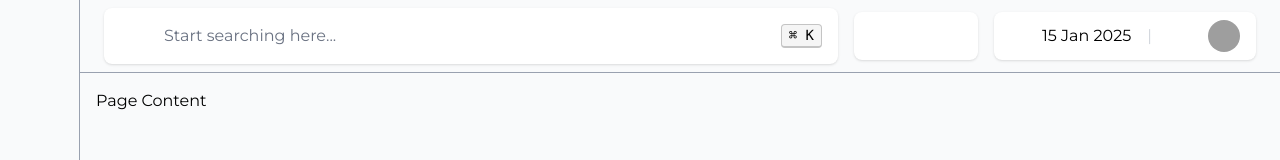
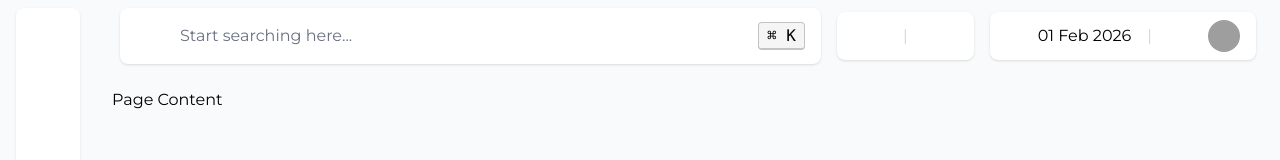
Before and after one commit to Polqt/iComplain, a SvelteKit app in the folder frontend/: page /student/dashboard in a window 1280 px wide. Shown: the top 160 px of the page. Built offline with nearby package versions, Linux system fonts and the light colour scheme; grey boxes are pictures that could not be loaded; some icons are missing.

Commit message:
chore: add formattedDate utility and update changes in layouts by adding

```diff
--- a/frontend/src/components/layout/AdminLayout.svelte
+++ b/frontend/src/components/layout/AdminLayout.svelte
@@ -1,6 +1,7 @@
 <script lang="ts">
   import Icon from "@iconify/svelte";
   import { onMount } from "svelte";
+  import { formattedDate } from "../../utils/date.ts";
 
   let showModal: boolean = false;
 
@@ -113,7 +114,7 @@
                   width="20"
                   height="20"
                 />
-                <span class="text-base font-medium">15 Jan 2025</span>
+                <span class="text-base font-medium">{formattedDate}</span>
                 <span class="mx-1 text-gray-300">|</span>
                 <Icon icon="lucide:bell" width="20" height="20" />
                 <div class="avatar">
--- a/frontend/src/components/layout/StudentLayout.svelte
+++ b/frontend/src/components/layout/StudentLayout.svelte
@@ -1,6 +1,7 @@
 <script lang="ts">
   import Icon from "@iconify/svelte";
   import { onMount } from "svelte";
+  import { formattedDate } from "../../utils/date.ts";
 
   let showModal: boolean = false;
 
@@ -19,23 +20,30 @@
     window.addEventListener("keydown", handleKeyDown);
   });
 
-  const navigation = [
+  const items = [
     {
-      name: "Dashboard",
-      icon: "mdi:view-dashboard-outline",
-      href: "/dashboard",
+      name: "Home",
+      icon: "lucide:home",
+      href: "/student/dashboard",
     },
-    { name: "Reports", icon: "mdi:file-document-outline", href: "/reports" },
-    { name: "Settings", icon: "mdi:cog-outline", href: "/settings" },
+    { name: "Tickets", icon: "lucide:ticket", href: "/tickets" },
+    { name: "Notifications", icon: "lucide:bell", href: "/notifications" },
+    { name: "History", icon: "lucide:clock", href: "/history" },
   ];
+
+  const profileItem = {
+    name: "Profile",
+    icon: "lucide:user-circle",
+    href: "/profile",
+  };
 </script>
 
 <div class="min-h-screen flex flex-col w-full bg-gray-50">
-  <aside>
-    <div class="drawer lg:drawer-open">
+  <aside class="h-screen">
+    <div class="drawer lg:drawer-open h-screen">
       <input id="my-drawer-3" type="checkbox" class="drawer-toggle" />
       <div class="drawer-content">
-        <nav class="navbar w-full border-b border-gray-400">
+        <nav class="navbar w-full">
           <label for="my-drawer-3" class="btn btn-square btn-ghost lg:hidden">
             <Icon icon="lucide:sidebar-open" width="24" height="24" />
           </label>
@@ -51,7 +59,7 @@
                   on:click={closeModal}
                   aria-label="Close"
                 >
-                  <Icon icon="lucide:x" width="20" height="20" />
+                  <Icon icon="lucide:x" width="16" height="16" />
                 </button>
                 <h2 class="text-xl font-bold mb-4">Search</h2>
                 <input
@@ -82,7 +90,7 @@
                     placeholder="Start searching here..."
                     class="flex-1 bg-transparent outline-none border-none focus:ring-0"
                   />
-                  <kbd class="kbd">⌘ K</kbd>
+                  <kbd class="kbd sm:kbd-xs lg:kbd-lg md:kbd-md">⌘ K</kbd>
                 </label>
               </div>
 
@@ -96,6 +104,7 @@
                 >
                   <Icon icon="lucide:moon" width="20" height="20" />
                 </button>
+                <span class="text-gray-300">|</span>
                 <button
                   aria-label="sun"
                   type="button"
@@ -113,7 +122,7 @@
                   width="20"
                   height="20"
                 />
-                <span class="text-base font-medium">15 Jan 2025</span>
+                <span class="text-base font-medium">{formattedDate}</span>
                 <span class="mx-1 text-gray-300">|</span>
                 <Icon icon="lucide:bell" width="20" height="20" />
                 <div class="avatar">
@@ -133,19 +142,33 @@
         <div class="p-4">Page Content</div>
       </div>
 
-      <div class="drawer-side">
+      <div class="drawer-side px-2 py-2 mx-2">
         <label
           for="my-drawer-3"
           aria-label="close sidebar"
           class="drawer-overlay"
         ></label>
         <ul
-          class="menu bg-gray-50 min-h-full w-20 p-4 border-r border-gray-400 flex items-center justify-center-safe"
+          class="menu h-full bg-white shadow rounded-lg w-16 flex flex-col items-center gap-2"
         >
-          <!-- Sidebar content here -->
-          {#each navigation as item}
-            <li></li>
+          {#each items as item}
+            <li>
+              <a
+                href={item.href}
+                class="flex items-center justify-center w-12 h-12 rounded-lg hover:bg-gray-100 transition"
+              >
+                <Icon icon={item.icon} width="28" height="28" />
+              </a>
+            </li>
           {/each}
+          <li class="mt-auto">
+            <a
+              href={profileItem.href}
+              class="flex items-center justify-center w-12 h-12 rounded-lg hover:bg-gray-100 transition"
+            >
+              <Icon icon={profileItem.icon} width="28" height="28" />
+            </a>
+          </li>
         </ul>
       </div>
     </div>
--- /dev/null
+++ b/frontend/src/utils/date.ts
@@ -0,0 +1,15 @@
+function formatDateToCustomString(date: Date): string {
+    const months = ['Jan', 'Feb', 'Mar', 'Apr', 'May', 'Jun', 'Jul', 'Aug', 'Sep', 'Oct', 'Nov', 'Dec'];
+
+    const day = date.getDate().toString().padStart(2, '0');
+
+    const month = months[date.getMonth()];
+
+    const year = date.getFullYear();
+
+    return `${day} ${month} ${year}`;
+}
+
+
+const currentDate = new Date();
+export const formattedDate = formatDateToCustomString(currentDate);
```
